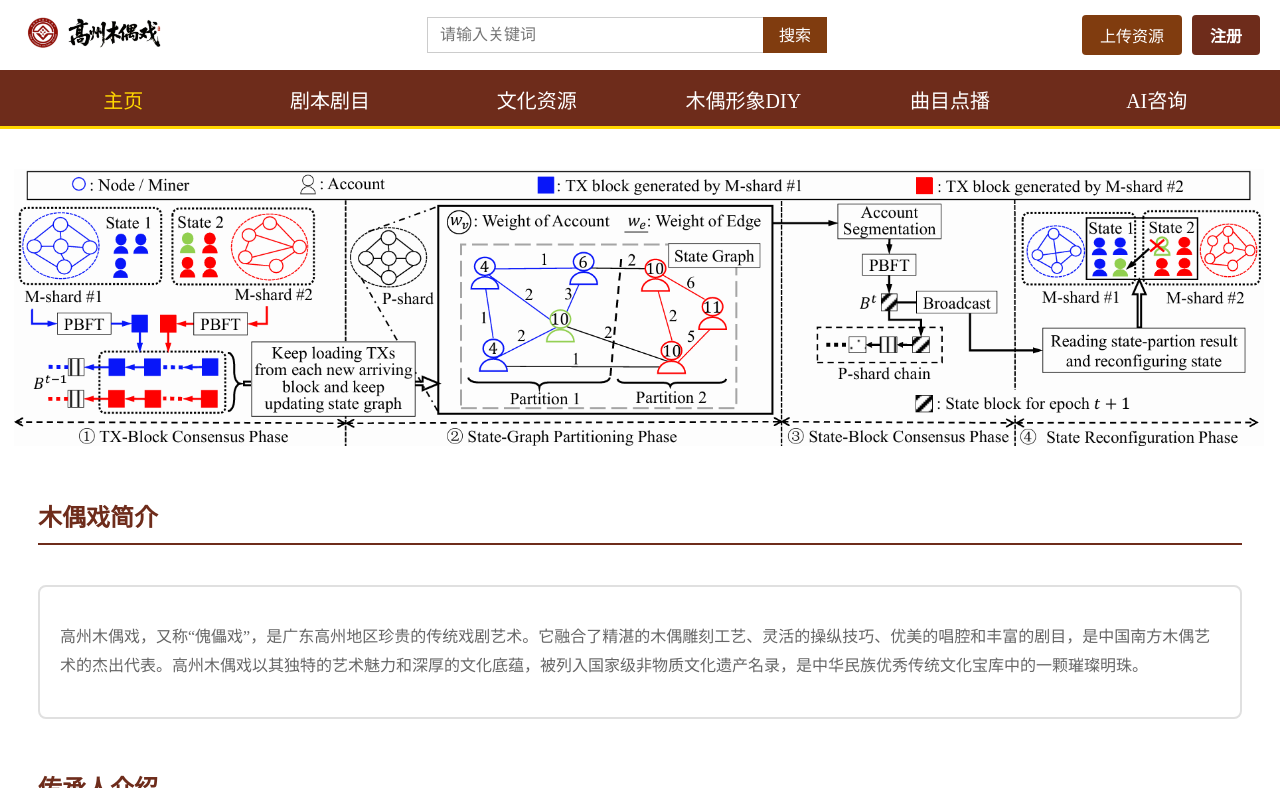
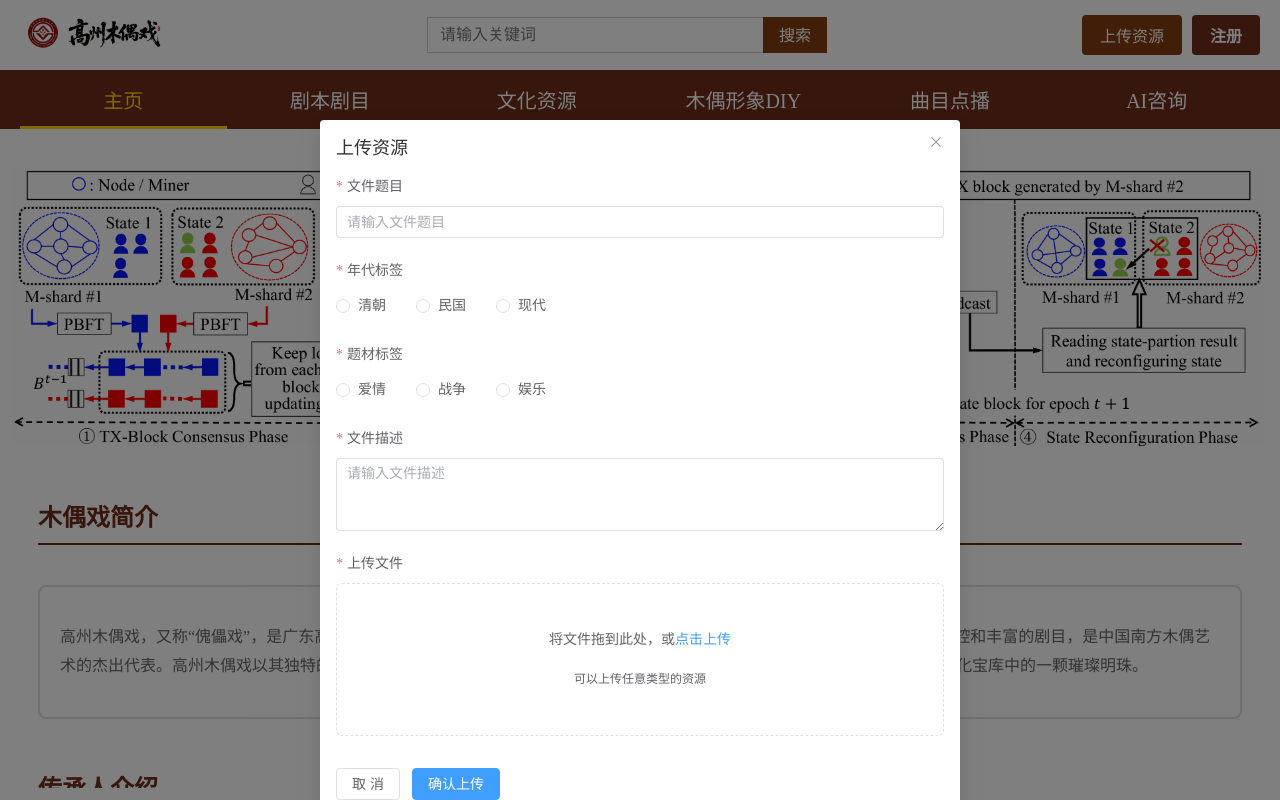
Before and after one commit to wenpeichen419/front-puppet, a Vue app: page / in a window 1280 px wide. Both pictures are taken after a click on the button "上传资源". Built offline with nearby package versions, Linux system fonts and the light colour scheme; the HTML template or start-up script is replaced by a standard one.

Commit message:
上传资料接口测试成功

```diff
--- a/package.json
+++ b/package.json
@@ -15,6 +15,7 @@
   },
   "dependencies": {
     "axios": "^1.11.0",
+    "element-plus": "^2.10.7",
     "vue": "^3.5.18",
     "vue-router": "^4.5.1"
   },
--- a/src/App.vue
+++ b/src/App.vue
@@ -17,7 +17,7 @@
         </div>
 
         <div class="user-actions">
-          <button class="upload-btn">上传资源</button>
+          <button class="upload-btn" @click="openUploadDialog">上传资源</button>
           <button class="register-btn" @click="goToRegister">注册</button>
         </div>
       </header>
@@ -37,12 +37,21 @@
 
     <!-- 路由出口：所有页面内容在这里显示 -->
     <router-view class="page-container"></router-view>
+    <upload-dialog ref="uploadDialog"></upload-dialog>
   </div>
 </template>
 
 <script>
+import { RouterLink, RouterView } from 'vue-router'
+import UploadDialog from '@/components/UploadDialog.vue'
+
 export default {
   name: 'App',
+  components: {
+    UploadDialog,
+    RouterLink,
+    RouterView
+  },
   data() {
     return {
       searchKeyword: '' // 搜索关键词绑定
@@ -51,10 +60,13 @@ export default {
   methods: {
     handleSearch() {
       console.log('搜索关键词：', this.searchKeyword)
-      // 实际项目中可调用搜索接口
     },
     goToRegister() {
       this.$router.push('/register')
+    },
+    openUploadDialog() {
+      console.log('上传按钮被点击')
+      this.$refs.uploadDialog.openDialog()
     }
   }
 }
@@ -97,8 +109,8 @@ body {
 }
 .search {
   display: flex;
-  align-items: center; /* 新增：让子元素垂直居中 */
-  flex: 0 0 400px; /* 固定搜索框宽度 */
+  align-items: center;
+  flex: 0 0 400px;
 }
 .search input {
   padding: 8px 12px;
@@ -107,12 +119,10 @@ body {
   outline: none;
   flex: 1;
   font-size: 16px;
-  /* 新增：让输入框高度和按钮匹配 */
   height: 36px;
   line-height: 36px;
 }
 .search button {
-  /* 修改 padding，让垂直方向和输入框一致 */
   padding: 0 15px;
   font-size: 16px;
   border: 1px solid #803c0f;
@@ -120,7 +130,6 @@ body {
   color: #fff;
   cursor: pointer;
   transition: background-color 0.3s;
-  /* 新增：明确高度，和输入框统一 */
   height: 36px;
   line-height: 36px;
 }
@@ -140,7 +149,7 @@ body {
   margin-left: 10px;
   padding: 8px 18px;
   font-size:16px !important;
-  background-color: #6e2c1b; /* 深红色 */
+  background-color: #6e2c1b;
   color: #fff;
   border: none;
   cursor: pointer;
@@ -149,7 +158,7 @@ body {
   transition: background 0.2s;
 }
 .user-actions .register-btn:hover {
-  background-color: #803c0f; /* 更深的红色 */
+  background-color: #803c0f;
 }
 
 /* 导航栏样式 */
@@ -166,17 +175,15 @@ body {
   flex: 1;
   text-align: center;
 }
-/* 路由链接样式 */
 .navbar a {
   display: block;
   padding: 15px 10px;
   color: #fff;
   text-decoration: none;
-  /* position: relative; */
+  position: relative;
   font-size: 20px;
   transition: all 0.3s;
 }
-/* 选中状态（黄色文字+下划线） */
 .navbar a.router-link-active {
   color: #ffd700;
 }
--- /dev/null
+++ b/src/components/UploadDialog.vue
@@ -0,0 +1,204 @@
+<template>
+  <el-dialog
+    title="上传资源"
+    v-model="dialogVisible"
+    width="50%"
+    :before-close="handleClose"
+  >
+    <el-form
+      ref="uploadForm"
+      :model="form"
+      :rules="rules"
+      label-width="120px"
+      label-position="top"
+    >
+      <el-form-item label="文件题目" prop="file_title">
+        <el-input v-model="form.file_title" placeholder="请输入文件题目"></el-input>
+      </el-form-item>
+
+      <el-form-item label="年代标签" prop="eraTag" class="tag-group">
+        <el-radio-group v-model="form.eraTag">
+          <el-radio label="清朝">清朝</el-radio>
+          <el-radio label="民国">民国</el-radio>
+          <el-radio label="现代">现代</el-radio>
+        </el-radio-group>
+      </el-form-item>
+
+      <el-form-item label="题材标签" prop="genreTag" class="tag-group">
+        <el-radio-group v-model="form.genreTag">
+          <el-radio label="爱情">爱情</el-radio>
+          <el-radio label="战争">战争</el-radio>
+          <el-radio label="娱乐">娱乐</el-radio>
+        </el-radio-group>
+      </el-form-item>
+
+      <el-form-item label="文件描述" prop="description">
+        <el-input
+          type="textarea"
+          :rows="3"
+          v-model="form.description"
+          placeholder="请输入文件描述"
+        ></el-input>
+      </el-form-item>
+
+      <el-form-item label="上传文件" prop="file">
+        <el-upload
+          class="upload-demo"
+          drag
+          action="#"
+          :auto-upload="false"
+          :on-change="handleFileChange"
+          :file-list="fileList"
+          :limit="1"
+        >
+          <i class="el-icon-upload"></i>
+          <div class="el-upload__text">将文件拖到此处，或<em>点击上传</em></div>
+          <div class="el-upload__tip" slot="tip">可以上传任意类型的资源</div>
+        </el-upload>
+      </el-form-item>
+    </el-form>
+
+    <span slot="footer" class="dialog-footer">
+      <el-button @click="dialogVisible = false">取 消</el-button>
+      <el-button type="primary" @click="submitForm">确认上传</el-button>
+    </span>
+  </el-dialog>
+</template>
+
+<script>
+import axios from 'axios'
+export default {
+  name: 'UploadDialog',
+  data() {
+    return {
+      dialogVisible: false,
+      fileList: [],
+      form: {
+        file_title: '',
+        eraTag: '',
+        genreTag: '',
+        description: '',
+        file: null
+      },
+      rules: {
+        file_title: [
+          { required: true, message: '请输入文件题目', trigger: 'blur' }
+        ],
+        eraTag: [
+          { required: true, message: '请选择年代标签', trigger: 'change' }
+        ],
+        genreTag: [
+          { required: true, message: '请选择题材标签', trigger: 'change' }
+        ],
+        description: [
+          { required: true, message: '请输入文件描述', trigger: 'blur' }
+        ],
+        file: [
+          { required: true, message: '请上传文件', trigger: 'change' }
+        ]
+      },
+       // 权限码常量（实际项目中应该从store或localStorage获取）
+      authToken: 'bearer eyJhbGciOiJIUzI1NiIsInR5cCI6IkpXVCJ9.eyJ1aWQiOiIzIiwicm9sZSI6ImFkbWluIiwiZW1haWwiOiJhbWFuZGFjaGVuXzIwMjNAcXEuY29tIiwic3RhdHVzIjoiYWN0aXZlIiwiZXhwIjoxNzU2MTAzODIxfQ.ZBtXdezUHw1QrKX5sLX6o1o9aKXOXgQH4f8I2LOrOn0'
+    }
+  },
+  methods: {
+    openDialog() {
+      console.log('openDialog方法被调用')
+      this.dialogVisible = true
+      console.log('dialogVisible状态:', this.dialogVisible)
+    },
+    handleClose(done) {
+      this.$confirm('确认关闭？上传内容将不会被保存', '提示', {
+        confirmButtonText: '确定',
+        cancelButtonText: '取消',
+        type: 'warning'
+      }).then(() => {
+        this.resetForm()
+        done()
+      }).catch(() => {})
+    },
+    handleFileChange(file, fileList) {
+      if (fileList.length > 0) {
+        this.fileList = [fileList[fileList.length - 1]] // 只保留最新上传的文件
+        this.form.file = file.raw
+      }
+    },
+    submitForm() {
+      this.$refs.uploadForm.validate((valid) => {
+        if (valid) {
+          this.uploadFile()
+        } else {
+          return false
+        }
+      })
+    },
+     async uploadFile() {
+  const formData = new FormData();
+  formData.append('file', this.form.file);
+  formData.append('file_title', this.form.file_title);
+  formData.append('tags', `${this.form.eraTag} ${this.form.genreTag}`);
+  formData.append('description', this.form.description);
+
+  try {
+    const response = await fetch('/api/v1/file/upload', {
+      method: 'POST',
+      headers: {
+        'Authorization': this.getAuthToken(), // 确保 token 有效
+        // 注意：不要手动设置 Content-Type，浏览器会自动处理 multipart/form-data
+      },
+      body: formData,
+    });
+
+    if (!response.ok) {
+      throw new Error(`HTTP 错误! 状态码: ${response.status}`);
+    }
+
+    const result = await response.json();
+    if (result.code === 200) {
+      this.$message.success('上传成功！');
+      this.dialogVisible = false;
+    }
+  } catch (error) {
+    console.error('上传失败:', error);
+    this.$message.error(`上传失败: ${error.message}`);
+  }
+},
+
+    // 获取权限码的方法
+    getAuthToken() {
+      // 实际项目中应该从Vuex store或localStorage中获取
+      // 这里先用常量，但保留获取逻辑
+      return this.authToken
+
+      /* 实际项目中的推荐实现：
+      // 从Vuex store获取
+      return this.$store.state.user.token
+
+      // 或从localStorage获取
+      return localStorage.getItem('authToken')
+      */
+    },
+
+    resetForm() {
+      this.$refs.uploadForm.resetFields()
+      this.fileList = []
+      this.form.file = null
+    }
+  }
+}
+</script>
+
+<style scoped>
+.tag-group {
+  margin-bottom: 20px;
+}
+.upload-demo {
+  width: 100%;
+}
+.el-upload-dragger {
+  width: 100%;
+}
+.el-form-item {
+  margin-bottom: 22px;
+}
+</style>
--- a/src/main.ts
+++ b/src/main.ts
@@ -1,9 +1,18 @@
+
 import { createApp } from 'vue'
+import ElementPlus from 'element-plus'
+import 'element-plus/dist/index.css'
 import App from './App.vue'
 import router from './router'
+import axios from 'axios'
 
+// 配置 axios 实例
+const http = axios.create({
+  baseURL: 'http://localhost:8000', // 根据实际 API 地址修改
+  timeout: 10000
+})
 const app = createApp(App)
 
+app.use(ElementPlus)
 app.use(router)
-
 app.mount('#app')
--- a/src/router/index.ts
+++ b/src/router/index.ts
@@ -3,13 +3,13 @@ import Home from '../views/Home.vue'
 import Scripts from '../views/Scripts.vue'
 import Placeholder from '../views/Placeholder.vue'
 import CulturalResources from '../views/CulturalResources.vue'
-import CulturalChildIndex from '../views/CulturalChildPage/Index.vue' // 直接导入
-import CulturalChildPicture from '../views/CulturalChildPage/Picture.vue' // 直接导入
+import CulturalChildIndex from '../views/CulturalChildPage/Index.vue'
+import CulturalChildPicture from '../views/CulturalChildPage/Picture.vue'
 import RegisterView from '@/views/RegisterView.vue'
 import LoginView from '@/views/LoginView.vue'
 
 // 创建动态导入函数，提高代码可维护性
-const loadView = (view) => () => import(`../views/${view}.vue`)
+const loadView = (view: string) => () => import(`../views/${view}.vue`)
 
 const router = createRouter({
   history: createWebHistory(import.meta.env.BASE_URL),
@@ -17,50 +17,32 @@ const router = createRouter({
     {
       path: '/',
       name: 'home',
-      component: Home
+      component: Home,
+      meta: { title: '首页' }
     },
     {
       path: '/scripts',
       name: 'scripts',
-      component: Scripts
-    },
-    {
-      path: '/register',
-      name: 'register',
-      component: RegisterView
-    },
-    {
-      path: '/login',
-      name: 'login',
-      component: LoginView
-    },
-    {
-      path: '/video/:id',
-      name: 'video',
-      component: loadView('Video')
-    },
-    {
-      path: '/news/:id',
-      name: 'news-detail',
-      component: loadView('NewsDetail')
+      component: Scripts,
+      meta: { title: '剧本剧目' }
     },
     {
       path: '/resources',
       name: 'resources',
       component: CulturalResources,
-      props: { pageName: '文化资源' },
+      meta: { title: '文化资源' },
       children: [
         {
           path: '',
           name: 'resources-index',
-          component: CulturalChildIndex, // 使用直接导入
-          props: { pageName: '文化资源首页' }
+          component: CulturalChildIndex,
+          meta: { title: '文化资源首页' }
         },
         {
           path: 'picture',
           name: 'picture-resources',
-          component: CulturalChildPicture, // 使用直接导入
-          props: { pageName: '图片资源' }
+          component: CulturalChildPicture,
+          meta: { title: '图片资源' }
         }
       ]
     },
@@ -68,22 +50,46 @@ const router = createRouter({
       path: '/diy',
       name: 'diy',
       component: Placeholder,
-      props: { pageName: '木偶形象DIY' }
+      meta: { title: '木偶形象DIY' }
     },
     {
       path: '/music',
       name: 'music',
       component: Placeholder,
-      props: { pageName: '曲目点播' }
+      meta: { title: '曲目点播' }
     },
     {
       path: '/chat',
       name: 'chat',
       component: loadView('AiConsult'),
-      props: { pageName: 'AI咨询' }
+      meta: { title: 'AI咨询' }
     },
     {
-      path: '/:pathMatch(.*)*', // 404页面处理
+      path: '/register',
+      name: 'register',
+      component: RegisterView,
+      meta: { title: '用户注册' }
+    },
+    {
+      path: '/login',
+      name: 'login',
+      component: LoginView,
+      meta: { title: '用户登录' }
+    },
+    {
+      path: '/video/:id',
+      name: 'video',
+      component: loadView('Video'),
+      meta: { title: '视频详情' }
+    },
+    {
+      path: '/news/:id',
+      name: 'news-detail',
+      component: loadView('NewsDetail'),
+      meta: { title: '新闻详情' }
+    },
+    {
+      path: '/:pathMatch(.*)*',
       redirect: '/'
     }
   ],
@@ -96,17 +102,22 @@ const router = createRouter({
   }
 })
 
-// 添加路由导航守卫
+// 改进的路由导航守卫
 router.beforeEach((to, from, next) => {
   // 设置页面标题
-  document.title = to.meta.title || to.props?.pageName || '高州木偶戏数字博物馆'
+  document.title = to.meta.title || '高州木偶戏数字博物馆'
+
+  // 确保始终调用next()
   next()
 })
 
-// 添加错误处理
+// 增强的错误处理
 router.onError((error) => {
   console.error('[路由错误]', error)
   // 可以在这里添加错误上报逻辑
+  if (error.message.includes('Failed to fetch dynamically imported module')) {
+    router.push('/error?type=chunk-loading')
+  }
 })
 
 export default router
--- a/vite.config.ts
+++ b/vite.config.ts
@@ -17,5 +17,14 @@ export default defineConfig({
   },
     define: {
     'process.env': {}
-  }
+  },
+  server: {
+    proxy: {
+      '/api': {  // 前端请求前缀
+        target: 'http://localhost:8000',
+        changeOrigin: true,
+        rewrite: (path) => path.replace(/^\/api/, '/api'), // 保留 /api 前缀转发
+      },
+    },
+  },
 })
```
Also changed, not shown: 1 other file (tests, documents, lock files or other folders).
